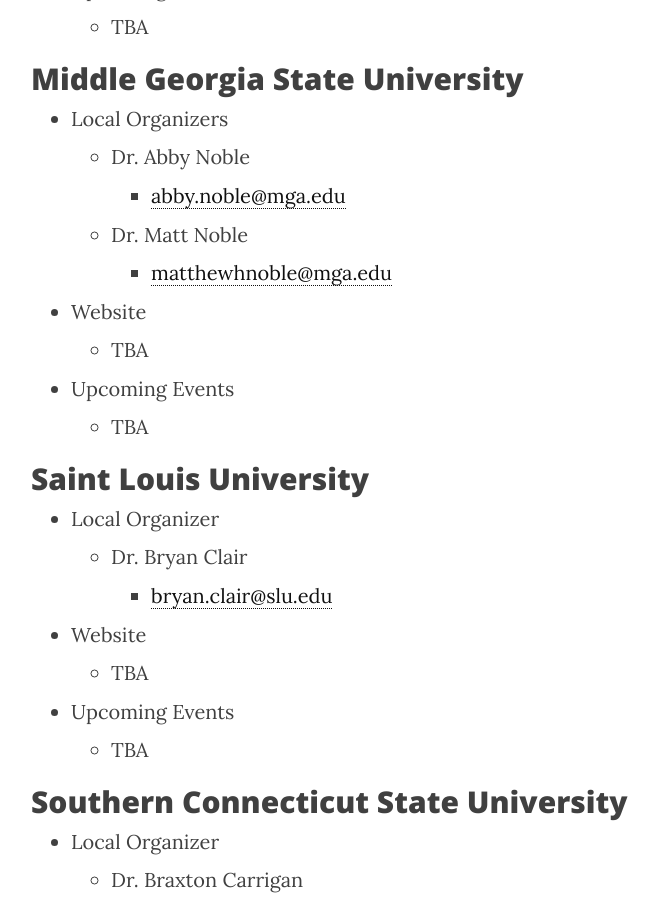
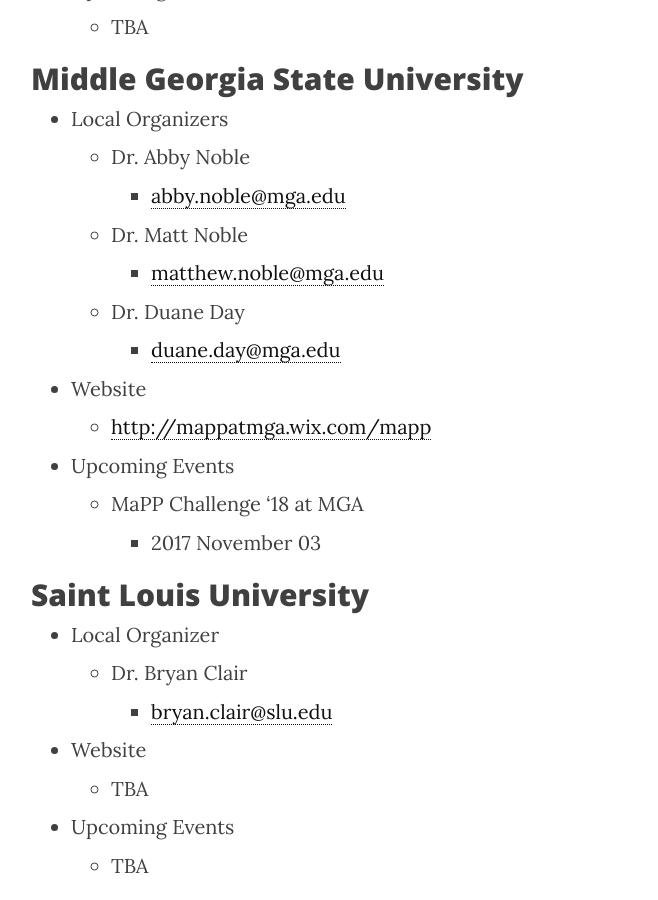
Before and after one commit to MaPPmath/mappmath.github.io, a Jekyll site: the page built from pages/3_campuses.md, in a window 1280 px wide and 900 px high, scrolled down 1237 px. Shown: the whole window, without its empty margins (234-892 px from the left). Built offline with Jekyll 4.4.1, drawn with Linux system fonts in a browser that asks for light colours; nearby versions of some CDN libraries.

Commit message:
update MGA campus

```diff
--- a/pages/3_campuses.md
+++ b/pages/3_campuses.md
@@ -38,11 +38,14 @@
     - Dr. Abby Noble
       - <abby.noble@mga.edu>
     - Dr. Matt Noble
-      - <matthewhnoble@mga.edu>
+      - <matthew.noble@mga.edu>
+    - Dr. Duane Day
+      - <duane.day@mga.edu>
 - Website
-    - TBA
+    - <http://mappatmga.wix.com/mapp>
 - Upcoming Events
-    - TBA
+    - MaPP Challenge '18 at MGA
+      - 2017 November 03
 
 ## Saint Louis University
 
```
